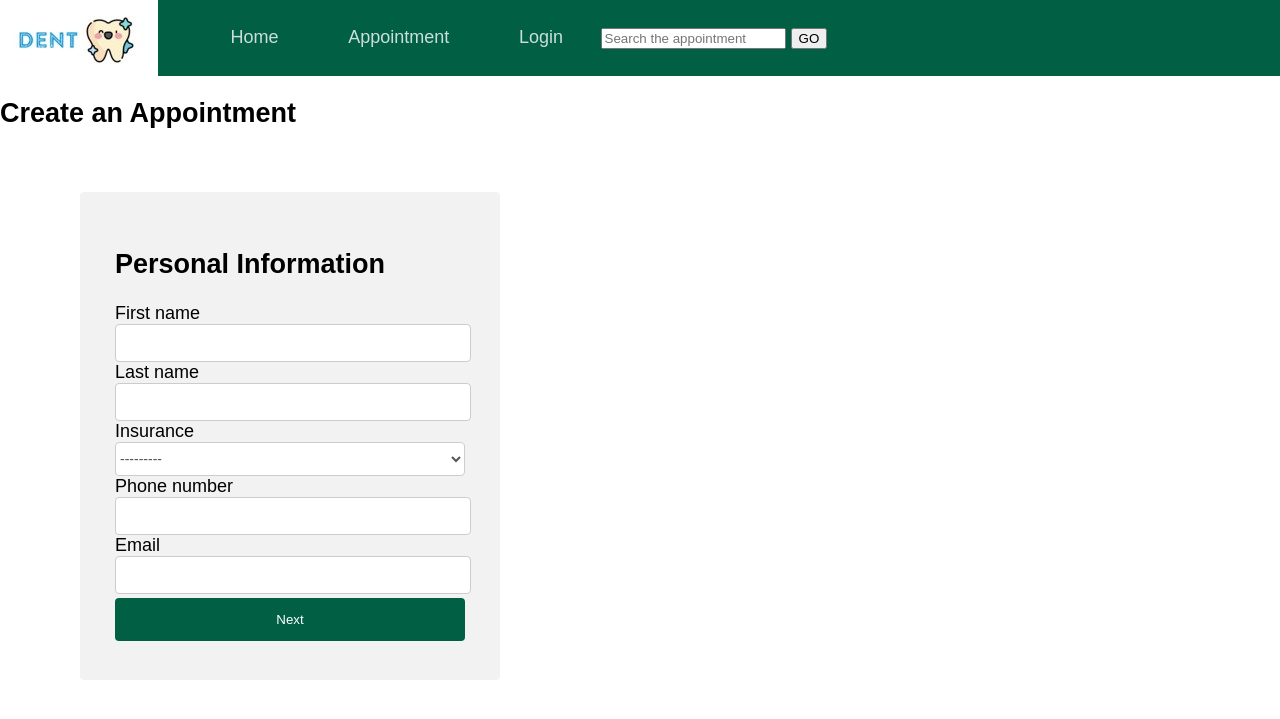
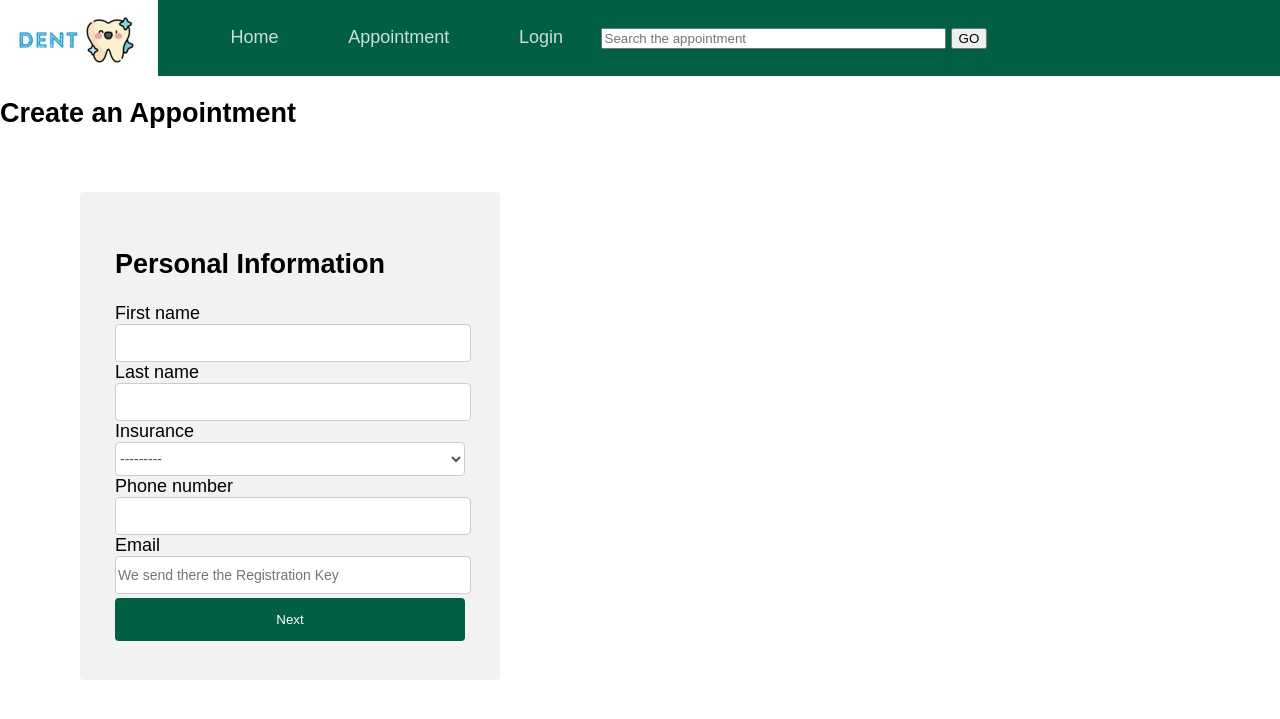
Before and after one commit to User-P21/django_mysite, a Django app: page /unlogpatient/ in a window 1280 px wide. Shown: the top 719 px of the page. Run offline with Django 3.2, Linux system fonts and the light colour scheme.

Commit message:
added keygen

```diff
--- a/dent/forms.py
+++ b/dent/forms.py
@@ -66,7 +66,8 @@ class PatientForm(ModelForm):
             'cell_phone_num':forms.NumberInput(attrs={
                 'id':'cell_phone_num'}),
             'email':forms.EmailInput(attrs={
-                'id':'email'}),
+                'id':'email',
+                'placeholder':'We send there the Registration Key '}),
          }
     def __init__(self, *args, **kwargs):
         super().__init__(*args,**kwargs)
@@ -80,6 +81,7 @@ class AppointmentForm(ModelForm):
         model = Appointment
         fields = '__all__'
         widgets = {
+            'key':forms.TextInput(attrs = {'class':'text-input', 'readonly':''}),
             'doctor':forms.Select(attrs = {'class':'text-input'}),
             'date':forms.DateInput(attrs={'type':'date','class':'text-input'}),
             'time':forms.Select(choices=HOUR_CHOICES,attrs={'class':'text-input'}),
--- a/dent/models.py
+++ b/dent/models.py
@@ -1,6 +1,8 @@
 from django.db import models
 from django.contrib.auth.models import User
 from django.shortcuts import redirect
+import string
+import random
 
 
 class Staff(models.Model):
@@ -76,3 +78,8 @@ def appointmentcheck():
         return redirect('dent:warning')
     else:
         return redirect('dent:detail', new_appointment.id )
+
+
+def keygen(length = 10, code = string.ascii_uppercase + string.digits):
+    key = ''.join(random.choice(code) for _ in range(length))
+    return key
--- a/dent/views.py
+++ b/dent/views.py
@@ -15,7 +15,7 @@ from django.forms import inlineformset_factory
 
 from dent.decorators import unauthenticated_user
 
-from .models import Patient, Staff, Appointment, appointmentcheck
+from .models import Patient, Staff, Appointment, appointmentcheck, keygen
 from .forms import AppointmentForm, CreateUserForm, PatientForm, StaffForm, HOUR_CHOICES
 from .filters import filter
 from .decorators import unauthenticated_user, allowed_users
@@ -86,9 +86,10 @@ def logpatientappointmentview(request,pk):
     '''
     try:
         logpatient = Patient.objects.get(id = pk)
+        key = keygen()
         PatientFormSet = inlineformset_factory(
             Patient, Appointment,
-            fields = ('patient','doctor', 'date', 'time','notes'),
+            fields = ('patient','doctor', 'date', 'time','notes','key'),
             extra = 1,
             widgets = {
                 'doctor':forms.Select(attrs = {'class':'text-input'}),
@@ -96,10 +97,11 @@ def logpatientappointmentview(request,pk):
                 'time':forms.Select(
                     attrs = {'class':'text-input'},
                     choices = HOUR_CHOICES),
-                'notes':forms.Textarea(attrs = {'class':'textarea-input'})},
+                'notes':forms.Textarea(attrs = {'class':'textarea-input'}),
+                'key':forms.TextInput(attrs = {'class':'text-input', 'value': key})},
             can_delete=False)
+        filter_list = filter(request)
         formset = PatientFormSet(instance = logpatient, queryset = Appointment.objects.none())
-        filter_list = filter(request)
         if request.method == "POST":
             formset = PatientFormSet(request.POST, instance = logpatient)
             if formset.is_valid():
@@ -226,13 +228,13 @@ def unlogpatientview(request):
 
 def appointmentview(request,pk):
     ''' Appointment of patient without registration '''
-    unlogpatient = Patient.objects.get(id=pk)
-    patientform = PatientForm(instance=unlogpatient)
-    appointform = AppointmentForm(initial= {'patient':unlogpatient})
+    unlogpatient = Patient.objects.get(id = pk)
+    patientform = PatientForm(instance = unlogpatient)
+    key = keygen()
+    appointform = AppointmentForm(initial = {'key':key, 'patient':unlogpatient})
     filter_list = filter(request)
     if request.method == 'POST':
         appointform = AppointmentForm(request.POST)
-        print('appointform:',appointform)
         if appointform.is_valid():
             appointform.save()
             return appointmentcheck()
@@ -398,14 +400,14 @@ def logoutpage(request):
 
 ###### SEARCH THE APPOINTMET ######
 def searchid(request):
-    ''' The appointment is searched accoding it`s id'''
+    ''' The appointment is searched accoding it`s Registration Key'''
     if request.method == 'POST':
         try:
-            searched_id = request.POST['searched_id']
-            searched_appointmnet = Appointment.objects.get(id = searched_id)
+            searched_key = request.POST['searched_key']
+            searched_appointmnet = Appointment.objects.get(key = searched_key)
             return redirect('dent:detail', pk = searched_appointmnet.id)
         except exceptions.ObjectDoesNotExist:
             ctx = {
                 'a':'The appointment does not exist with',
-                'searched_id': searched_id}
+                'searched_key': searched_key}
             return render(request, 'dent/search.html', ctx)
--- a/templates/dent/detail.html
+++ b/templates/dent/detail.html
@@ -1,7 +1,7 @@
 {% extends 'dent/main.html' %}
 {% block content %}
 <div class="container container-relative">
-    <h2> Appointment: {{ appointment.id }}</h2>
+    <h3> Appointment: {{ appointment.key }}</h3>
         {% if message %}
             <p>{{ message }}</p>
         {% endif %}
@@ -13,7 +13,7 @@
         <li> Doctor: {{ appointment.doctor }}</li>
         <li> Date: {{ appointment.date }}</li>
         <li> Time: {{ appointment.time }}</li>
-        <li> Extra notes: {{ appointment.notes}}</li>
+        <li> Extra notes: {{ appointment.notes }}</li>
     </ul>
     <a href = "{% url 'dent:updateregview' appointment.id %}"><button type = 'button' class="submit">Update</button></a>
     <a href = "{% url 'dent:deleteregistration' appointment.id %}"><button type = 'button' class="delete">Delete</button></a>
--- a/templates/dent/navbar.html
+++ b/templates/dent/navbar.html
@@ -34,9 +34,9 @@
             <li>
                 <form method = 'POST' action = "{% url 'dent:searchid' %}">
                     {%  csrf_token %}
-                    <input type = 'number'
+                    <input type = 'text'
                         aria-label="Search"
-                        name="searched_id"
+                        name="searched_key"
                         required
                         placeholder="Search the appointment"
                         size = '40'>
--- a/templates/dent/search.html
+++ b/templates/dent/search.html
@@ -1,7 +1,7 @@
 {% extends 'dent/main.html' %}
 {% block content %}
     <center>
-    <h2>{{ a }} registration key = {{ searched_id }}.</h2>
+    <h2>{{ a }} registration key = {{ searched_key }}.</h2>
     <a href ="{% url 'dent:home' %}">Go to the home page</a>
     </center>
 
--- a/templates/dent/unlogappointment.html
+++ b/templates/dent/unlogappointment.html
@@ -21,7 +21,6 @@
         <label for="email">Email</label>
         {{ patientform.email }}
 
-
     </form>
 </div>
 <div class="container container-middle">
@@ -42,6 +41,9 @@
 
         <label for="notes">Notes</label>
         {{ appointform.notes }}
+
+        <label for="key">Registration Key</label>
+        {{ appointform.key }}
 
         <button class="submit" type = 'submit'>Submit</button>
         <a href = "{% url 'dent:unlogpatient' %}">
--- a/templates/dent/unlogpatient.html
+++ b/templates/dent/unlogpatient.html
@@ -19,6 +19,7 @@
 
         <label for="email">Email</label>
         {{ patientform.email }}
+
         <button class="submit" type = 'submit'>Next</button>
     </form>
 </div>
--- a/templates/dent/updateregview.html
+++ b/templates/dent/updateregview.html
@@ -19,6 +19,9 @@
         Date {{ updateappform.date}}
         Time {{ updateappform.time }}
         Notes {{ updateappform.notes }}
+        <div hidden>
+            {{ updateappform.key}}
+        </div>
         <input type = 'submit' value = 'Update' class="submit">
         <input type = 'button' class="return"
                 onclick="location.href='http://127.0.0.1:8000/'; return false;"
```
